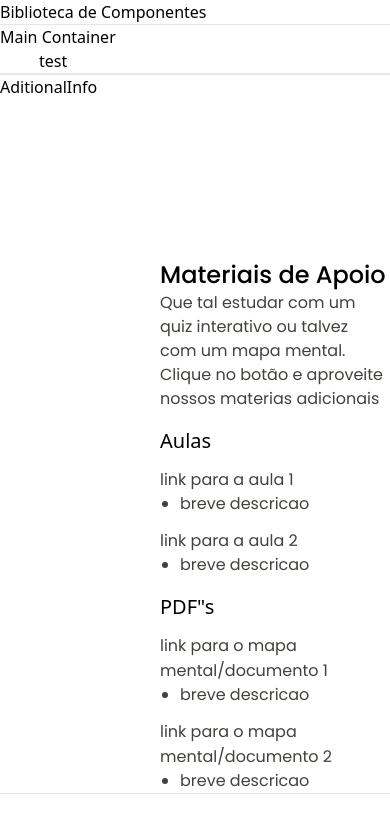
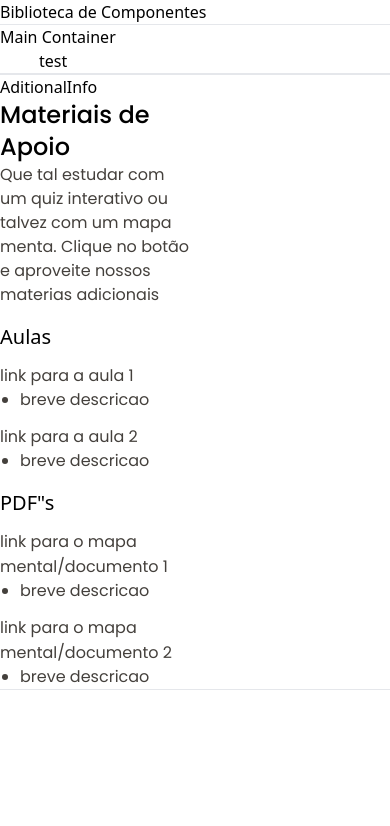
Before and after one commit to fabricadesoftware-ifc/fabricaHistologia_frontend, a Vue app: page /test-components in a window 390 px wide. Shown: the top 826 px of the page. Built offline with nearby package versions, Linux system fonts and the light colour scheme.

Commit message:
Fix in Aditional Information Component responsivity and created props for tittle and description

```diff
--- a/src/components/AditionalInfoComp.vue
+++ b/src/components/AditionalInfoComp.vue
@@ -5,13 +5,21 @@ const objs = [
     {tittle: 'Aulas', informations: [{link: 'link para a aula 1', desc: 'breve descricao'}, {link: 'link para a aula 2', desc: 'breve descricao'}]},
     {tittle: 'PDF"s', informations: [{link: 'link para o mapa mental/documento 1', desc: 'breve descricao'}, {link: 'link para o mapa mental/documento 2', desc: 'breve descricao'}]}
 ]
+
+const props = defineProps({
+  tittle: {
+    type: String
+  },
+  description: {
+    type: String
+  }
+})
 </script>
 <template>
-  <section class="w-7/12 h-auto grid-cols-1 grid-rows-3 ml-40 mt-40">
+  <section class="w-6/12 h-auto grid-cols-1 grid-rows-3">
     <div>
-      <h3 class="text-2xl font-medium font-poppins">Materiais de Apoio</h3>
-         <p class="text-stone-700 font-normal font-poppins"> Que tal estudar com um quiz interativo ou talvez com um mapa mental. Clique no botão e
-          aproveite nossos materias adicionais</p>
+      <h3 class="text-2xl font-medium font-poppins">{{props.tittle}}</h3>
+         <p class="text-stone-700 font-normal font-poppins">{{ props.description }}</p>
     </div>
 
     <TopicsAditionalInfoComp :informations="objs" />
--- a/src/views/tests/ComponentsView.vue
+++ b/src/views/tests/ComponentsView.vue
@@ -19,7 +19,6 @@ import AditionalInfoComp from '@/components/AditionalInfoComp.vue';
 
     <hr>
     <p>AditionalInfo</p>
-    <AditionalInfoComp />
+    <AditionalInfoComp :tittle="'Materiais de Apoio'" :description="'Que tal estudar com um quiz interativo ou talvez com um mapa menta. Clique no botão e aproveite nossos materias adicionais'" />
     <hr>
-
 </template>
```
